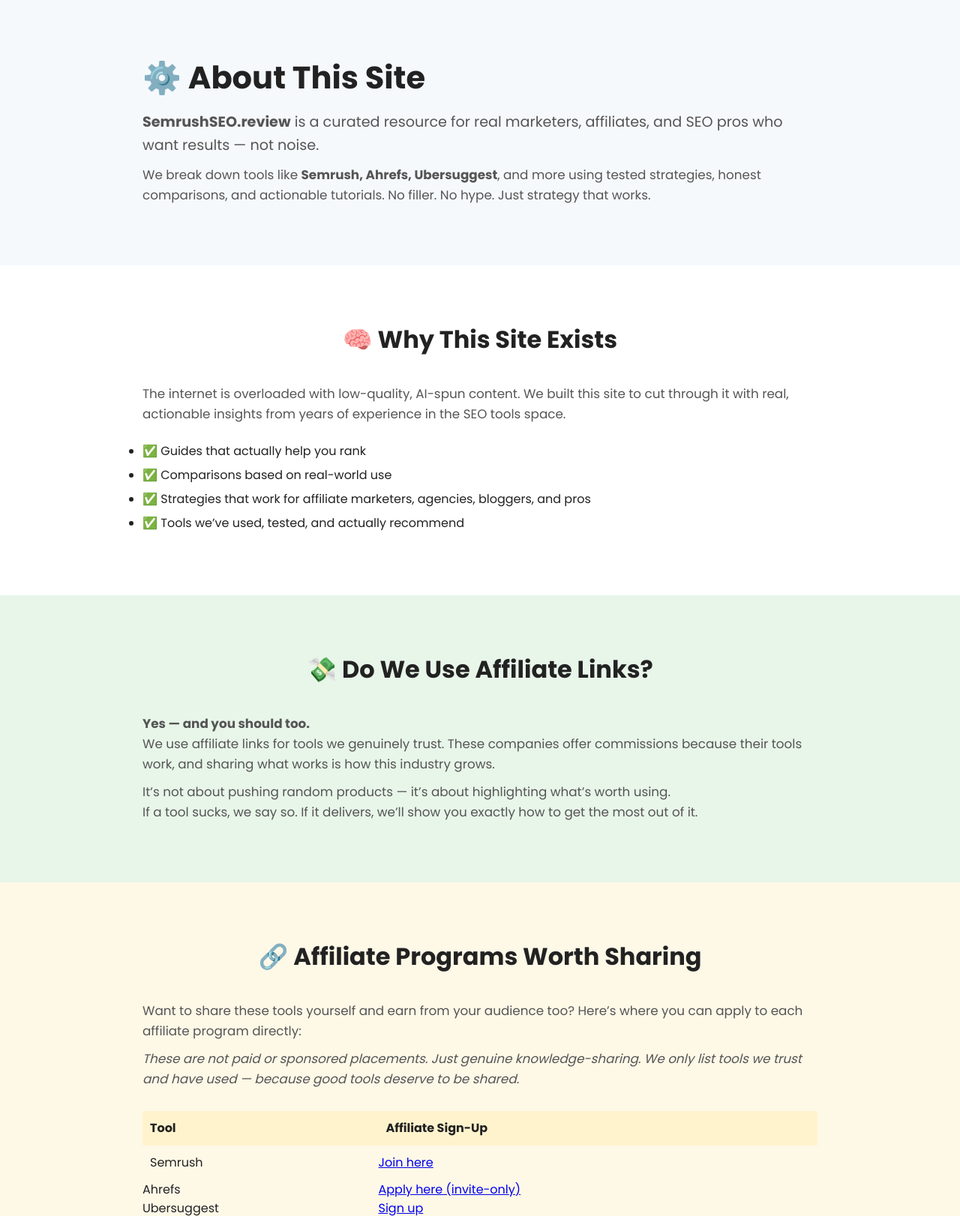
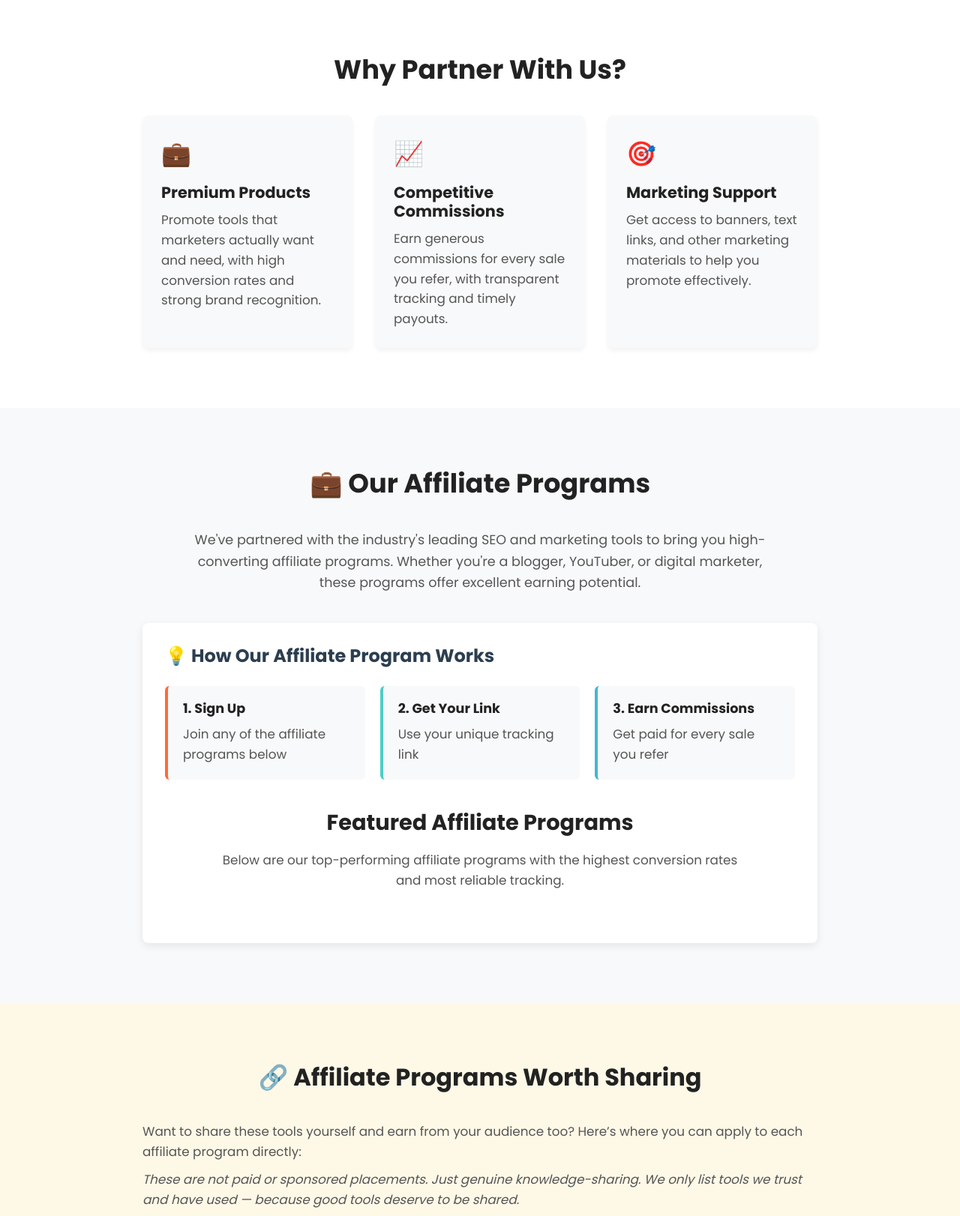
Before and after one commit to JaceStays/SemrushSEO, a PHP site: page /affiliate.php in a window 1280 px wide. Shown: the part 655-2277 px from the top of the page at 75% size. Run offline with PHP 8.4, Linux system fonts and the light colour scheme.

Commit message:
Update affiliate page with new hero image and improved content structure

```diff
--- a/affiliate.php
+++ b/affiliate.php
@@ -13,46 +13,74 @@
   <?php include_once $_SERVER['DOCUMENT_ROOT'] . '/header.php'; ?>
 
   <main>
-    <section class="hero hero-homepage" style="background-image: url('/assets/images/heroes/semrush-transformation-hero.jpg');">
-      <div class="hero-content">
-        <h1 style="font-size:2.6rem;">⚙️ About This Site</h1>
-        <p style="font-size:1.2rem; margin-top:20px;"><strong>SemrushSEO.review</strong> is a curated resource for real marketers, affiliates, and SEO pros who want results — not noise.</p>
-        <p style="margin-top:10px;">Born from a successful partnership that expanded Semrush's affiliate program across the UK, Australia, and New Zealand, we bring you tested strategies, honest comparisons, and actionable tutorials for <strong>Semrush, Ahrefs, Ubersuggest</strong>, and more. No filler. No hype. Just strategy that works.</p>
+    <section class="hero hero-affiliate" style="background-image: linear-gradient(rgba(0, 0, 0, 0.6), rgba(0, 0, 0, 0.6)), url('/assets/images/heroes/affiliate-hero-cropped.jpg'); background-size: cover; background-position: center; color: white; text-align: center; padding: 120px 20px; background-attachment: fixed;">
+      <div class="hero-content" style="max-width: 900px; margin: 0 auto;">
+        <h1 style="font-size:2.8rem; margin-bottom: 20px;">💰 Earn More with Top SEO & Marketing Tools</h1>
+        <p style="font-size:1.3rem; line-height: 1.6; margin-bottom: 30px;">
+          Join our affiliate program and earn commissions by promoting the industry's most trusted SEO and marketing tools. We've helped thousands of affiliates succeed with premium tools like <strong>Semrush, Ahrefs, and Ubersuggest</strong>.
+        </p>
+        <a href="#affiliate-programs" class="button primary-button" style="font-size: 1.1rem; padding: 12px 30px; background-color: #FF6B35; border: none; border-radius: 4px; color: white; text-decoration: none; font-weight: 600; transition: all 0.3s ease;">
+          View Affiliate Programs <i class="fas fa-arrow-right" style="margin-left: 8px;"></i>
+        </a>
       </div>
     </section>
 
-    <!-- BEGIN: About & Affiliate Info Insert -->
+    <!-- BEGIN: Affiliate Value Proposition -->
     <main class="page-content" style="margin: 0; padding: 0;">
-      <section style="background-color: #f6f9fc; padding: 80px 20px;">
+      <section style="background-color: #ffffff; padding: 80px 20px;">
         <div style="max-width: 900px; margin: 0 auto;">
-          <h1 style="font-size: 2.6rem;">⚙️ About This Site</h1>
-          <p style="font-size: 1.2rem; margin-top: 20px;">
-            <strong>SemrushSEO.review</strong> is a curated resource for real marketers, affiliates, and SEO pros who want results — not noise.
-          </p>
-          <p style="margin-top: 10px;">We break down tools like <strong>Semrush, Ahrefs, Ubersuggest</strong>, and more using tested strategies, honest comparisons, and actionable tutorials. No filler. No hype. Just strategy that works.</p>
+          <h2 style="font-size: 2.2rem; text-align: center; margin-bottom: 40px;">Why Partner With Us?</h2>
+          <div style="display: grid; grid-template-columns: repeat(auto-fit, minmax(250px, 1fr)); gap: 30px; margin-top: 40px;">
+            <div style="background: #f8f9fa; padding: 25px; border-radius: 8px; box-shadow: 0 4px 6px rgba(0,0,0,0.05);">
+              <div style="font-size: 2rem; color: #FF6B35; margin-bottom: 15px;">💼</div>
+              <h3 style="font-size: 1.3rem; margin-bottom: 10px;">Premium Products</h3>
+              <p>Promote tools that marketers actually want and need, with high conversion rates and strong brand recognition.</p>
+            </div>
+            <div style="background: #f8f9fa; padding: 25px; border-radius: 8px; box-shadow: 0 4px 6px rgba(0,0,0,0.05);">
+              <div style="font-size: 2rem; color: #4ECDC4; margin-bottom: 15px;">📈</div>
+              <h3 style="font-size: 1.3rem; margin-bottom: 10px;">Competitive Commissions</h3>
+              <p>Earn generous commissions for every sale you refer, with transparent tracking and timely payouts.</p>
+            </div>
+            <div style="background: #f8f9fa; padding: 25px; border-radius: 8px; box-shadow: 0 4px 6px rgba(0,0,0,0.05);">
+              <div style="font-size: 2rem; color: #45B7D1; margin-bottom: 15px;">🎯</div>
+              <h3 style="font-size: 1.3rem; margin-bottom: 10px;">Marketing Support</h3>
+              <p>Get access to banners, text links, and other marketing materials to help you promote effectively.</p>
+            </div>
+          </div>
         </div>
       </section>
 
-      <section style="background-color: #ffffff; padding: 80px 20px;">
+      <section id="affiliate-programs" style="background-color: #f8f9fa; padding: 80px 20px;">
         <div style="max-width: 900px; margin: 0 auto;">
-          <h2 style="font-size: 2rem;">🧠 Why This Site Exists</h2>
-          <p style="margin-top: 20px;">The internet is overloaded with low-quality, AI-spun content. We built this site to cut through it with real, actionable insights from years of experience in the SEO tools space.</p>
-          <ul style="margin-top: 20px; line-height: 2;">
-            <li>✅ Guides that actually help you rank</li>
-            <li>✅ Comparisons based on real-world use</li>
-            <li>✅ Strategies that work for affiliate marketers, agencies, bloggers, and pros</li>
-            <li>✅ Tools we’ve used, tested, and actually recommend</li>
-          </ul>
-        </div>
-      </section>
+          <h2 style="font-size: 2.2rem; text-align: center; margin-bottom: 40px;">💼 Our Affiliate Programs</h2>
+          <p style="font-size: 1.1rem; text-align: center; max-width: 800px; margin: 0 auto 40px;">
+            We've partnered with the industry's leading SEO and marketing tools to bring you high-converting affiliate programs.
+            Whether you're a blogger, YouTuber, or digital marketer, these programs offer excellent earning potential.
+          </p>
+          <div style="background-color: #ffffff; border-radius: 8px; padding: 30px; box-shadow: 0 4px 12px rgba(0,0,0,0.08);">
+            <h3 style="font-size: 1.5rem; margin-bottom: 25px; color: #2c3e50;">💡 How Our Affiliate Program Works</h3>
+            <div style="display: grid; grid-template-columns: repeat(auto-fit, minmax(200px, 1fr)); gap: 20px; margin-bottom: 30px;">
+              <div style="background: #f8f9fa; padding: 20px; border-radius: 6px; border-left: 4px solid #FF6B35;">
+                <h4 style="margin: 0 0 10px 0; font-size: 1.1rem;">1. Sign Up</h4>
+                <p style="margin: 0; color: #555;">Join any of the affiliate programs below</p>
+              </div>
+              <div style="background: #f8f9fa; padding: 20px; border-radius: 6px; border-left: 4px solid #4ECDC4;">
+                <h4 style="margin: 0 0 10px 0; font-size: 1.1rem;">2. Get Your Link</h4>
+                <p style="margin: 0; color: #555;">Use your unique tracking link</p>
+              </div>
+              <div style="background: #f8f9fa; padding: 20px; border-radius: 6px; border-left: 4px solid #45B7D1;">
+                <h4 style="margin: 0 0 10px 0; font-size: 1.1rem;">3. Earn Commissions</h4>
+                <p style="margin: 0; color: #555;">Get paid for every sale you refer</p>
+              </div>
+            </div>
 
-      <section style="background-color: #e8f5e9; padding: 80px 20px;">
-        <div style="max-width: 900px; margin: 0 auto;">
-          <h2 style="font-size: 2rem;">💸 Do We Use Affiliate Links?</h2>
-          <p style="margin-top: 20px;"><strong>Yes — and you should too.</strong></p>
-          <p>We use affiliate links for tools we genuinely trust. These companies offer commissions because their tools work, and sharing what works is how this industry grows.</p>
-          <p style="margin-top: 10px;">It’s not about pushing random products — it’s about highlighting what’s worth using.</p>
-          <p>If a tool sucks, we say so. If it delivers, we’ll show you exactly how to get the most out of it.</p>
+            <div style="margin: 40px 0; text-align: center;">
+              <h3 style="font-size: 1.8rem; margin-bottom: 20px;">Featured Affiliate Programs</h3>
+              <p style="max-width: 700px; margin: 0 auto 30px; color: #555; line-height: 1.6;">
+                Below are our top-performing affiliate programs with the highest conversion rates and most reliable tracking.
+              </p>
+            </div>
+          </div>
         </div>
       </section>
 
```
Also changed, not shown: assets/images/heroes/affiliate-hero-cropped.jpg (added), assets/images/heroes/affiliate-hero.jpg (added).
